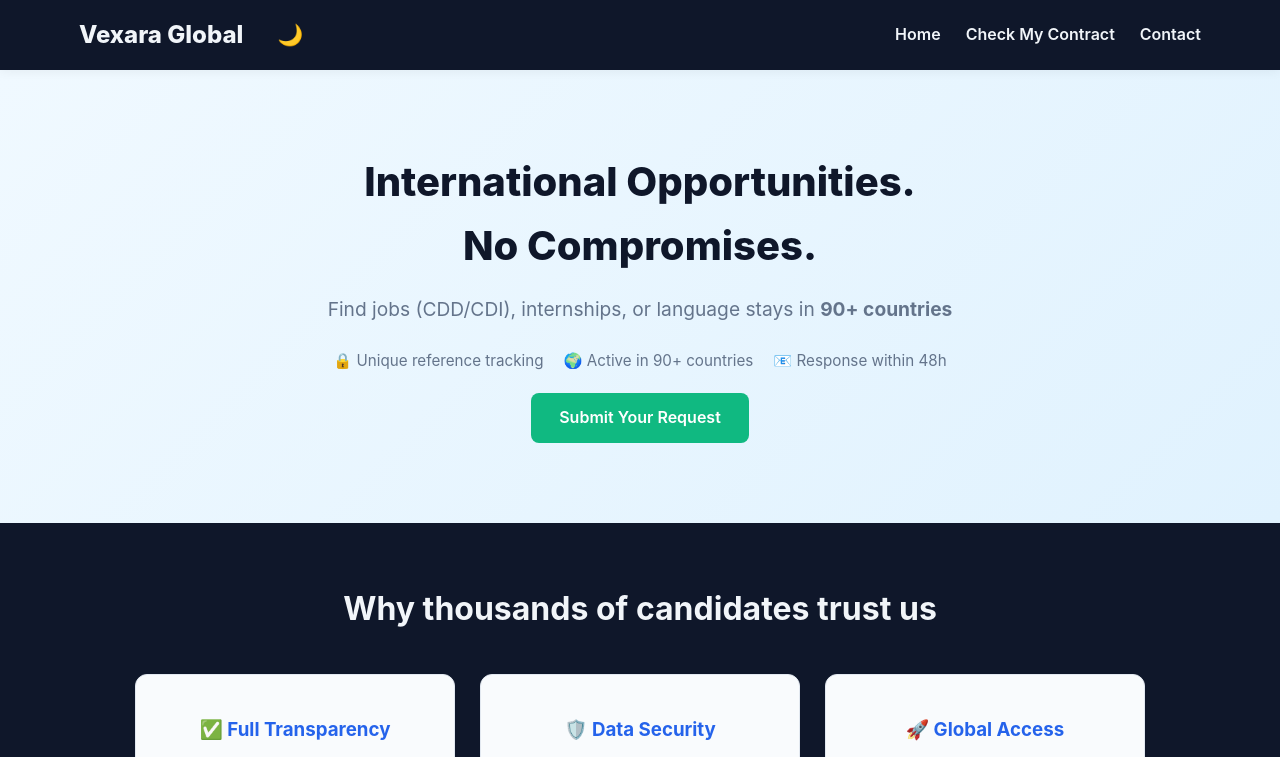
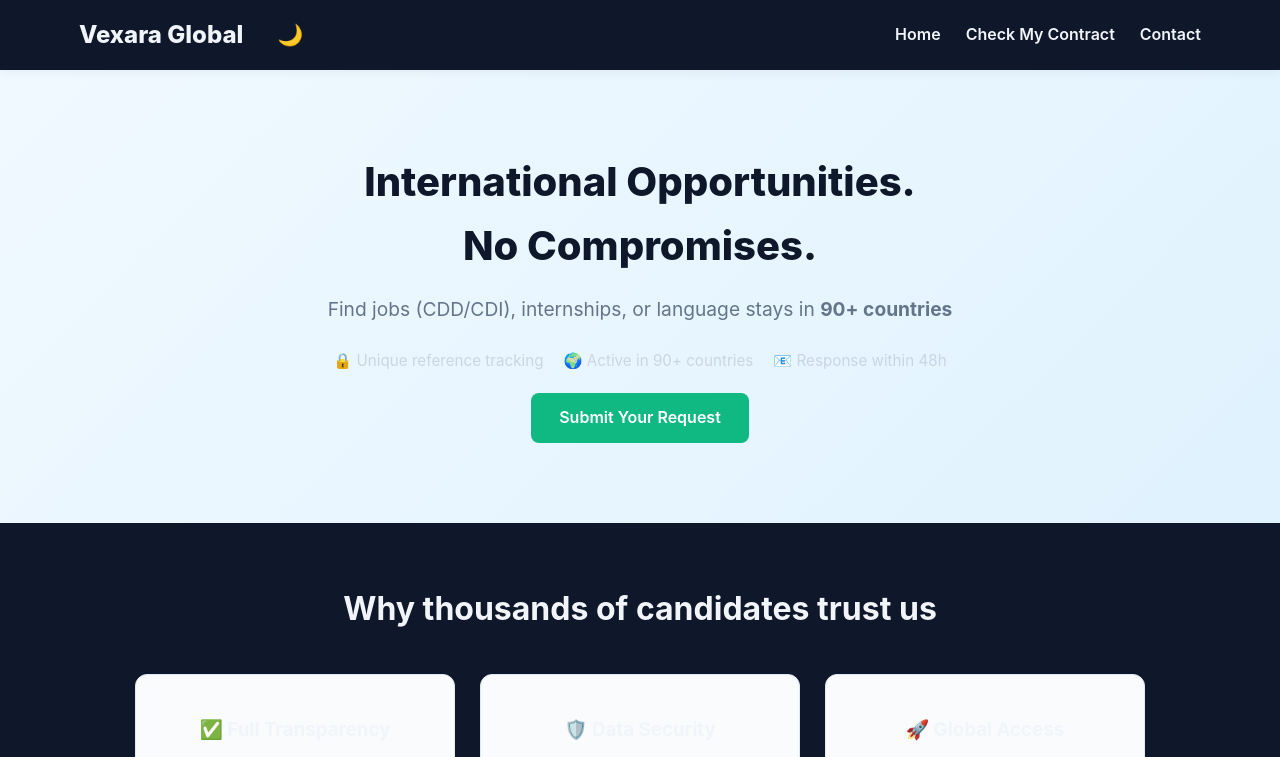
Before and after one commit to Vexara-global/Vexara-global-, a plain HTML site: page index.html in a window 1280 px wide. Both pictures are taken after a click on the button "☀️". Shown: the top 757 px of the page. Drawn offline with Linux system fonts and the light colour scheme.

Commit message:
Update style.css

```diff
--- a/css/style.css
+++ b/css/style.css
@@ -483,3 +483,19 @@
 .result-box.show {
   animation: fadeInUp 0.4s ease-out;
 }
+/* --- FIX: Texte dans les cartes (values section) en dark mode --- */
+[data-theme="dark"] .card h3,
+[data-theme="dark"] .card p {
+  color: var(--text-primary);
+}
+
+/* --- FIX: Icônes & symboles (emojis) en dark mode --- */
+[data-theme="dark"] .trust-badges span,
+[data-theme="dark"] .card h3::before {
+  color: #cbd5e1; /* gris clair lisible sur fond sombre */
+}
+
+/* --- FIX: Menu burger (trois traits) en dark mode --- */
+[data-theme="dark"] .menu-toggle span {
+  background: var(--text-primary) !important;
+}
```
